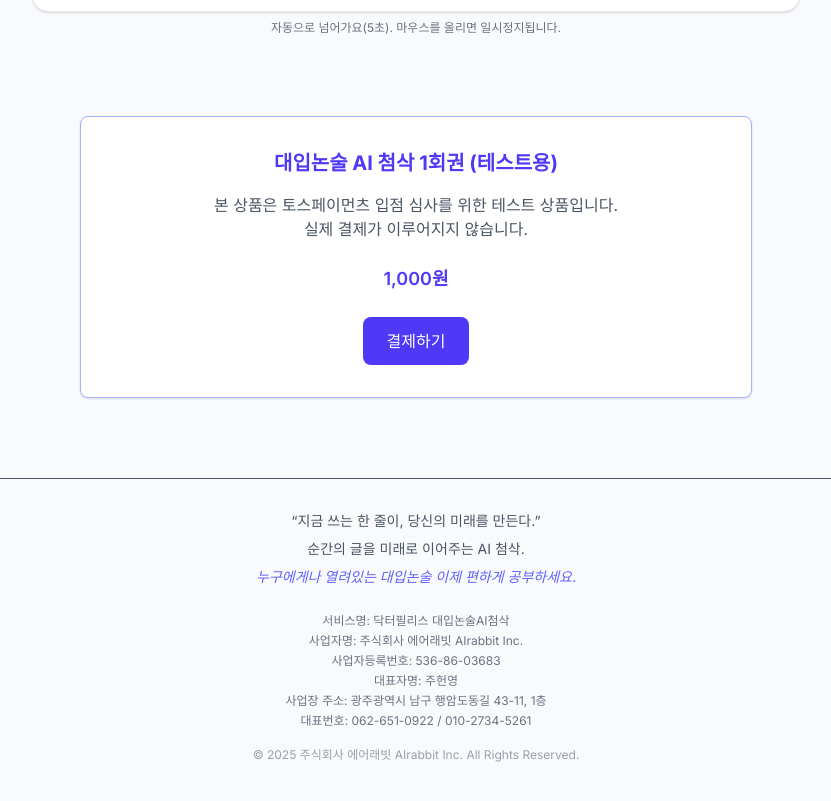
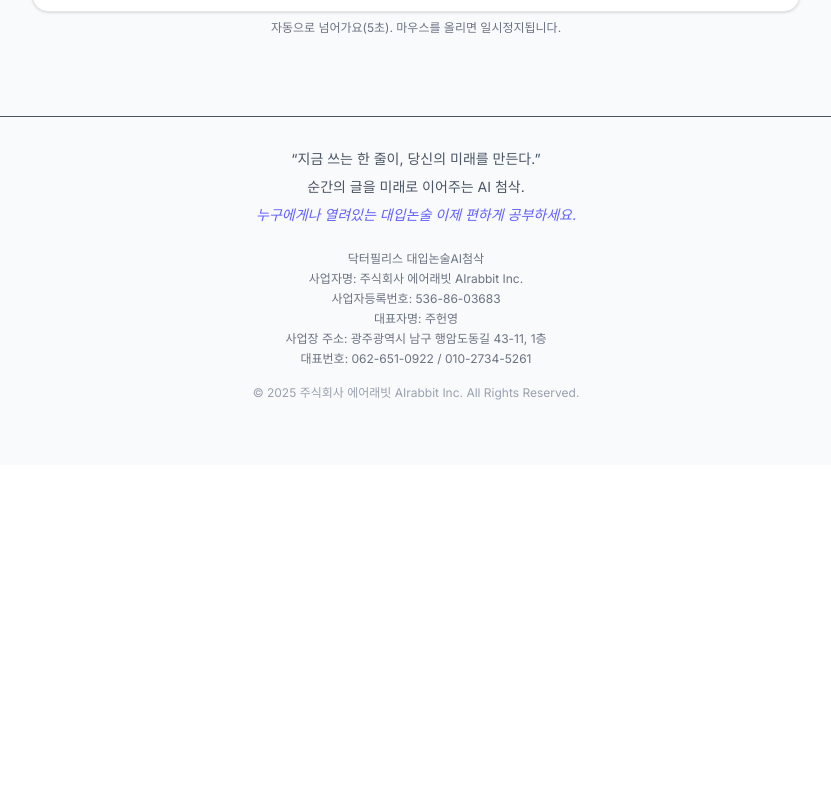
Before and after one commit to SHTH-AGI-LAB/shth-essay, a Next.js app: page / in a window 1280 px wide. Shown: the part 1485-2286 px from the top of the page, without its empty margins (224-1055 px from the left). After the commit the page ends 1950 px from the top, so only its background shows below. Built offline with nearby package versions, Linux system fonts and the light colour scheme; no server answers.

Commit message:
페이지 고침

```diff
--- a/src/app/page.tsx
+++ b/src/app/page.tsx
@@ -71,29 +71,7 @@ export default function Home() {
         {/* 후기 슬라이드 */}
         <Testimonials />
 
-        {/* 테스트 상품 (토스 심사용) */}
-        <section className="mt-20 max-w-2xl mx-auto rounded-lg bg-white shadow p-8 text-center border border-indigo-300">
-          <h2 className="text-xl font-bold text-gray-900 mb-4 text-indigo-600">
-            대입논술 AI 첨삭 1회권 (테스트용)
-          </h2>
-          <p className="text-gray-600 mb-6">
-            본 상품은 토스페이먼츠 입점 심사를 위한 테스트 상품입니다.<br />
-            실제 결제가 이루어지지 않습니다.
-          </p>
-
-          {/* 가격 표시 */}
-          <div className="text-lg font-semibold text-indigo-600 mb-6">
-            1,000원
-          </div>
-
-          {/* 결제 버튼 */}
-          <PayButton
-            amount={1000}
-            orderName="대입논술 AI 첨삭 1회권 (테스트)"
-          />
-        </section>
-
-        {/* 푸터 */}
+       {/* 푸터 */}
         <footer className="mt-20 border-t pt-8 text-center text-gray-600 text-sm">
           <p className="mb-2">
             “지금 쓰는 한 줄이, 당신의 미래를 만든다.”
@@ -107,7 +85,8 @@ export default function Home() {
 
           {/* 사업자 정보 (심사용) */}
           <div className="mt-6 text-xs text-gray-500 leading-5">
-            <p>서비스명: 닥터필리스 대입논술AI첨삭</p>
+            <p>닥터필리스 대입논술AI첨삭</p>
+
             <p>사업자명: 주식회사 에어래빗 AIrabbit Inc.</p>
             <p>사업자등록번호: 536-86-03683</p>
             <p>대표자명: 주헌영</p>
```
